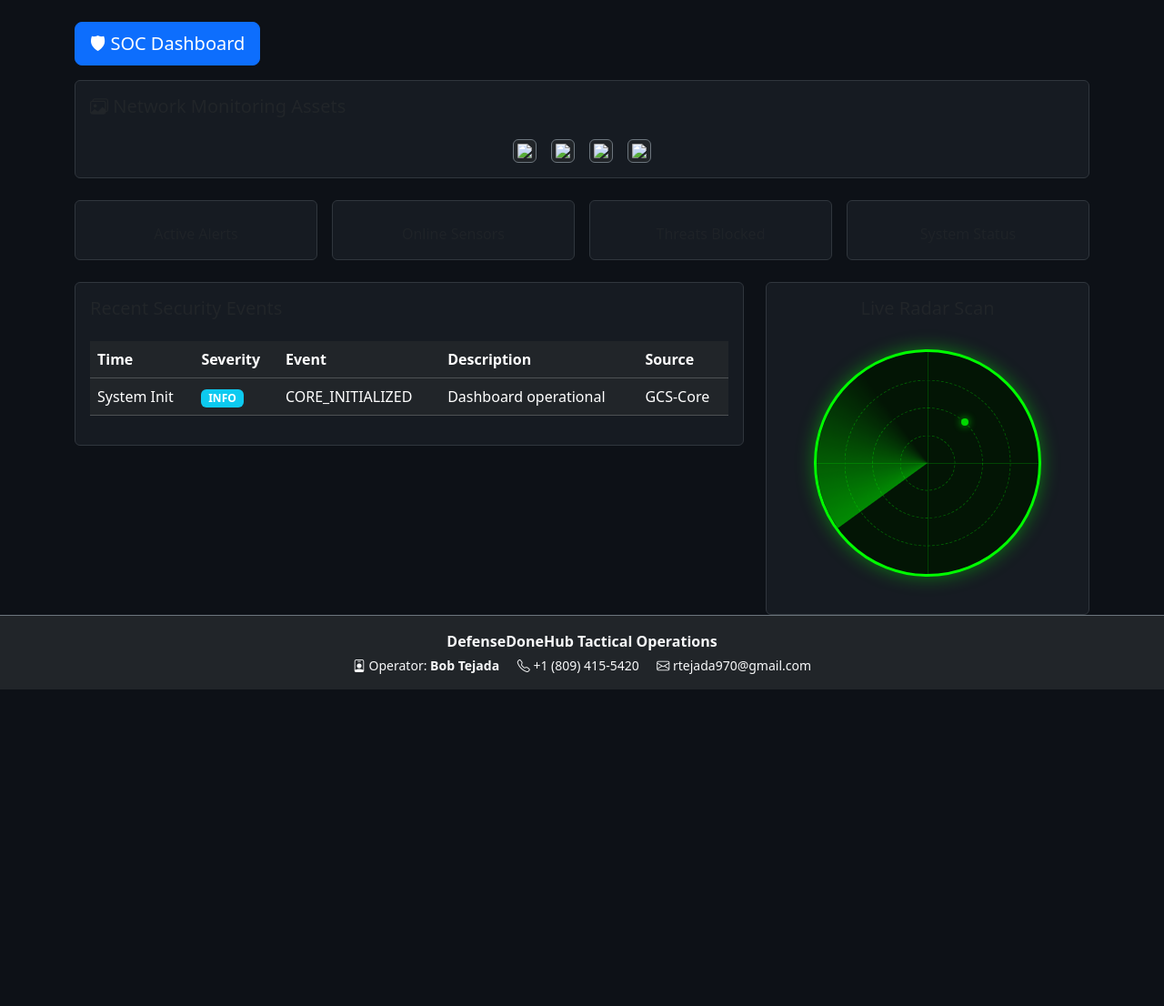
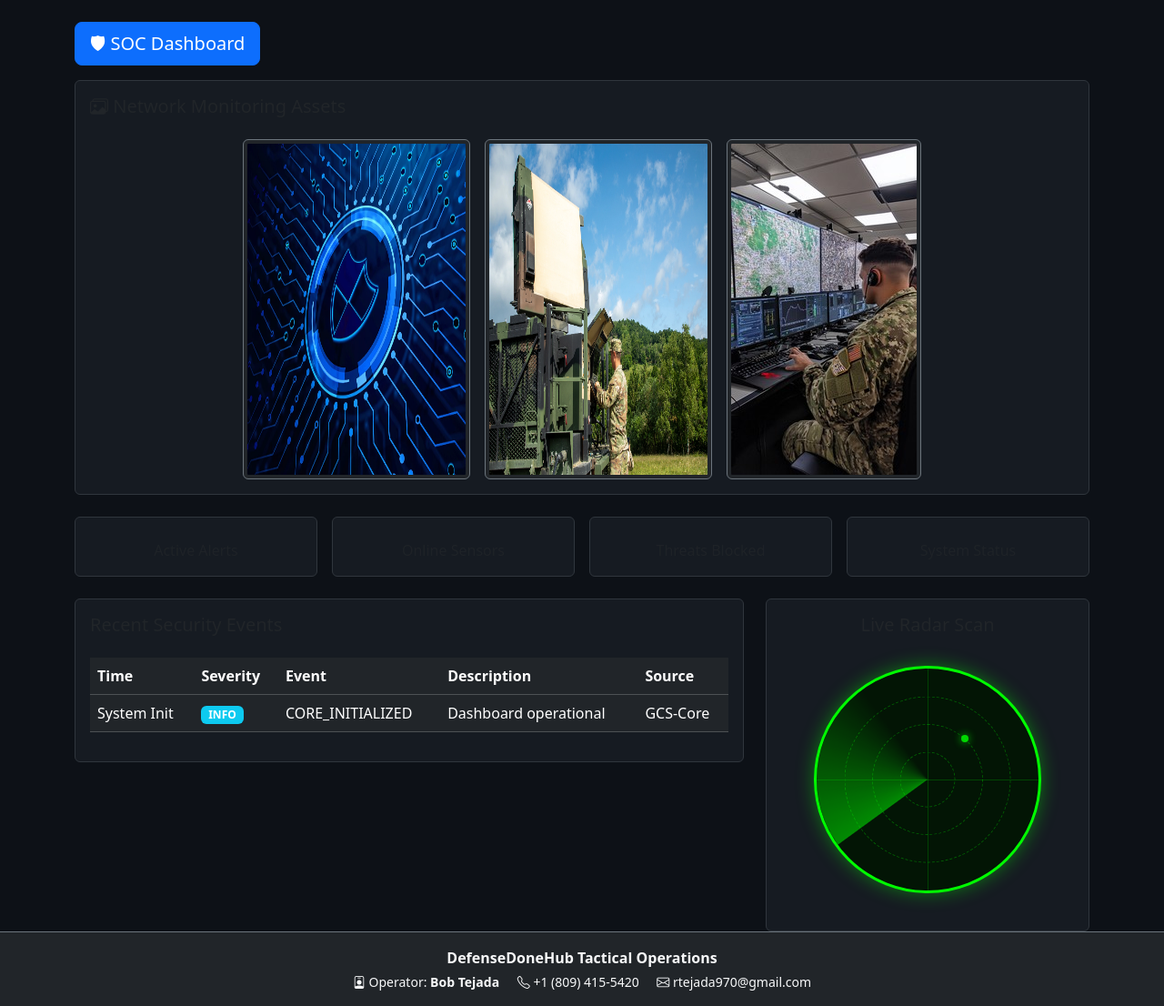
Before and after one commit to BobCyber777/-DefenseDoneHub-Tactical-RF-Event-Pipeline-Milestone-Report, a Django app: page /demo/ in a window 1280 px wide. Shown: the part 57-1163 px from the top of the page at 91% size. Before the commit the page ends 815 px from the top, so only its background shows below. Run offline with Django 5.2, Linux system fonts and the light colour scheme.

Commit message:
Fix demo assets and restore tactical images

```diff
--- a/apps/demo/templates/demo/demo.html
+++ b/apps/demo/templates/demo/demo.html
@@ -17,19 +17,27 @@ DefenseDoneHub Tactical GCS
         </a>
     </div>
 
-    <!-- IMAGE PANEL -->
+     <!-- IMAGE PANEL -->
     <div class="row mb-4">
         <div class="col-12">
             <div class="card p-3">
                 <h5><i class="bi bi-images"></i> Network Monitoring Assets</h5>
 
                 <div class="d-flex flex-wrap gap-3 mt-3 justify-content-center">
+                    <img src="{% static 'demo/img/00cybersecurity.webp' %}"
+                         class="img-thumbnail bg-dark border-secondary"
+                         style="max-width:250px;"
+                         alt="Cybersecurity Operations">
 
-                    <img src="{% static 'demo/hero.jpg' %}" class="img-thumbnail bg-dark border-secondary" style="max-width:200px;">
-                    <img src="{% static 'demo/monitoring.jpg' %}" class="img-thumbnail bg-dark border-secondary" style="max-width:200px;">
-                    <img src="{% static 'demo/wireless.jpg' %}" class="img-thumbnail bg-dark border-secondary" style="max-width:200px;">
-                    <img src="{% static 'demo/incident.jpg' %}" class="img-thumbnail bg-dark border-secondary" style="max-width:200px;">
+                    <img src="{% static 'demo/img/2000w_q95.webp' %}"
+                         class="img-thumbnail bg-dark border-secondary"
+                         style="max-width:250px;"
+                         alt="Tactical Monitoring">
 
+                    <img src="{% static 'demo/img/StockCake-Soldier_monitoring_screens-1455514-small.jpg' %}"
+                         class="img-thumbnail bg-dark border-secondary"
+                         style="max-width:250px;"
+                         alt="SOC Monitoring">
                 </div>
             </div>
         </div>
```
Also changed, not shown: apps/demo/static/demo/img/00cybersecurity.webp (added), apps/demo/static/demo/img/2000w_q95.webp (added), apps/demo/static/demo/img/StockCake-Soldier_monitoring_screens-1455514-small.jpg (added).
